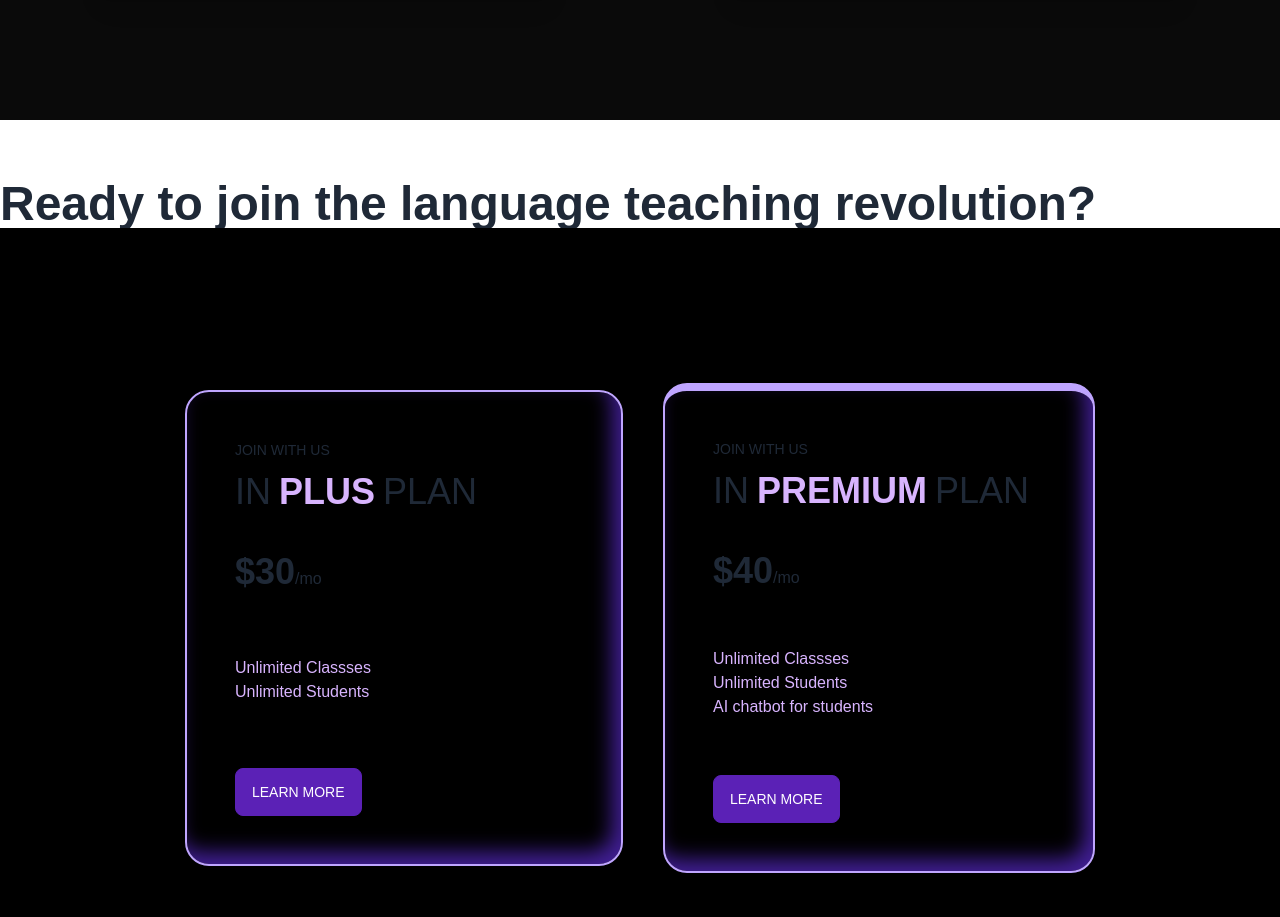
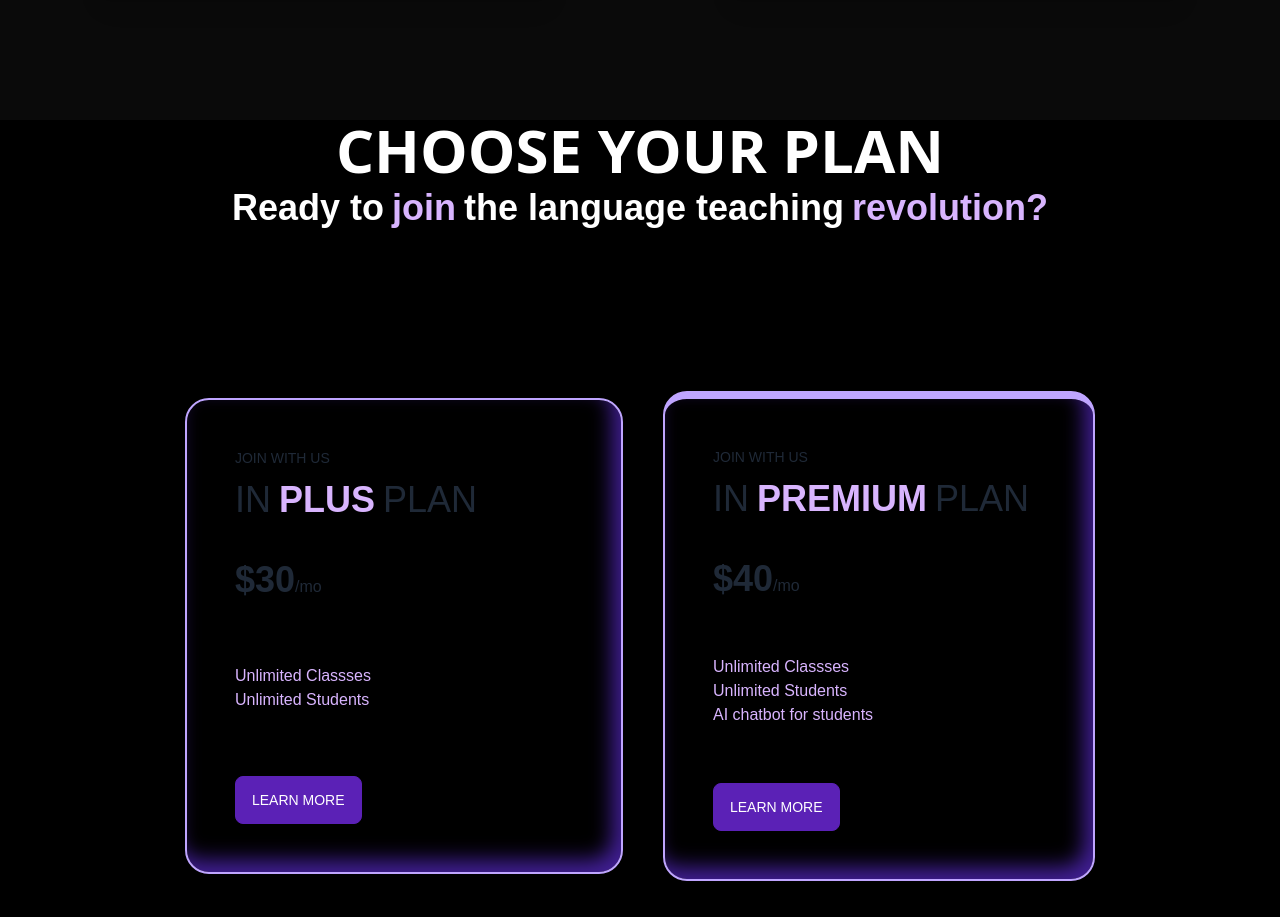
Before and after one commit to ribgu/educai-web-app, a React (Vite) app: page / in a window 1280 px wide. Shown: the part 1480-2397 px from the top of the page. Built offline with nearby package versions, Linux system fonts and the light colour scheme.

Commit message:
add texto no princing

```diff
--- a/src/pages/LandingPage.tsx
+++ b/src/pages/LandingPage.tsx
@@ -7,7 +7,7 @@ import LandingPagePrincing from '../components/LandingPagePricing/LandingPagePri
 
 export default function LandingPage() {
     return (
-        <div className='flex flex-col'>
+        <div className='flex flex-col bg-black'>
             {/* Home */}
             <div className='flex flex-col h-screen items-center bg-dark'>
                 <div className='flex flex-col w-full h-full max-w-screen-xl'>
@@ -51,13 +51,16 @@ export default function LandingPage() {
                 </div>
             </div>
 
-            <div className='w-full flex flex-col align-middle justify-center'>
+            <div className='w-full flex flex-col items-center justify-center bg-black mb-2 gap-2'>
                 <Typography variant='lp-main-sentece'>
                     CHOOSE YOUR PLAN
                 </Typography>
-                <Typography variant='h1'>
-                Ready to join the language teaching revolution?
-                </Typography>
+                <div className='flex gap-2'>
+                    <Typography variant='h2' color='white' >Ready to</Typography>
+                    <Typography variant='h2' color='purple-300' >join</Typography>
+                    <Typography variant='h2' color='white' >the language teaching</Typography>
+                    <Typography variant='h2' color='purple-300 '>revolution?</Typography>
+                </div>
             </div>
             {/* Pricing */}
             <div className='flex flex-row h-screen items-center bg-black justify-center gap-10'>
```
